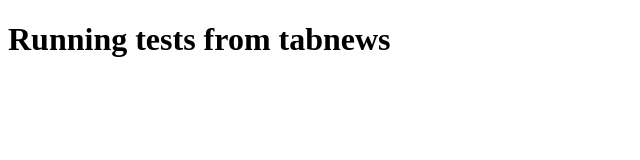
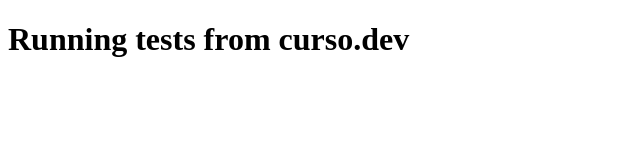
Before and after one commit to marcossugai/clone-tabnews, a Next.js app: page / in a window 1280 px wide. Shown: the top 160 px of the page, without its empty margins (0-640 px from the left). Built offline with nearby package versions, Linux system fonts and the light colour scheme.

Commit message:
Alterando o H1 da página principal

```diff
--- a/pages/index.js
+++ b/pages/index.js
@@ -1,5 +1,5 @@
 function Home() {
-  return <h1>Running tests from tabnews</h1>;
+  return <h1>Running tests from curso.dev</h1>;
 }
 
 export default Home;
```
